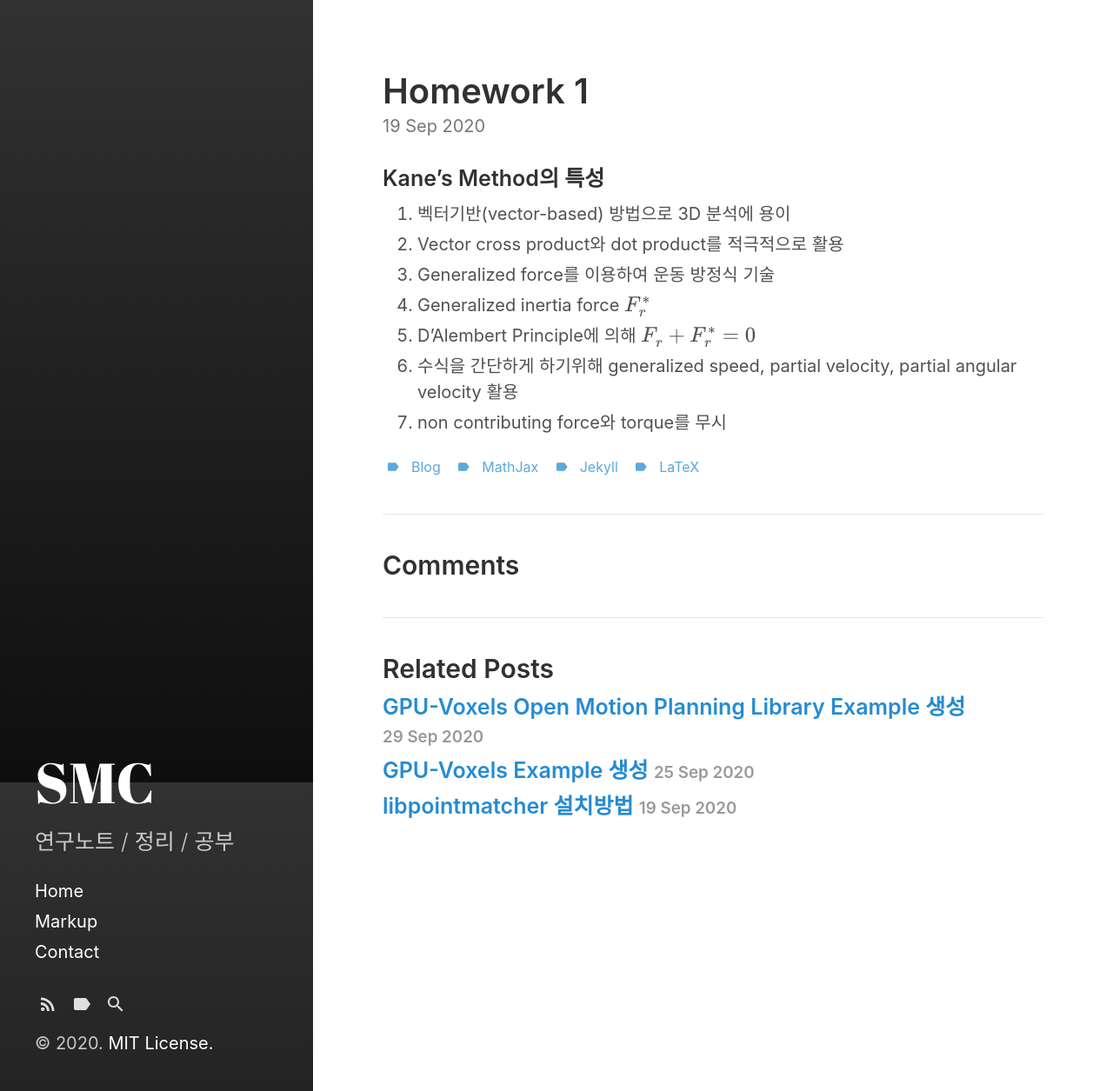
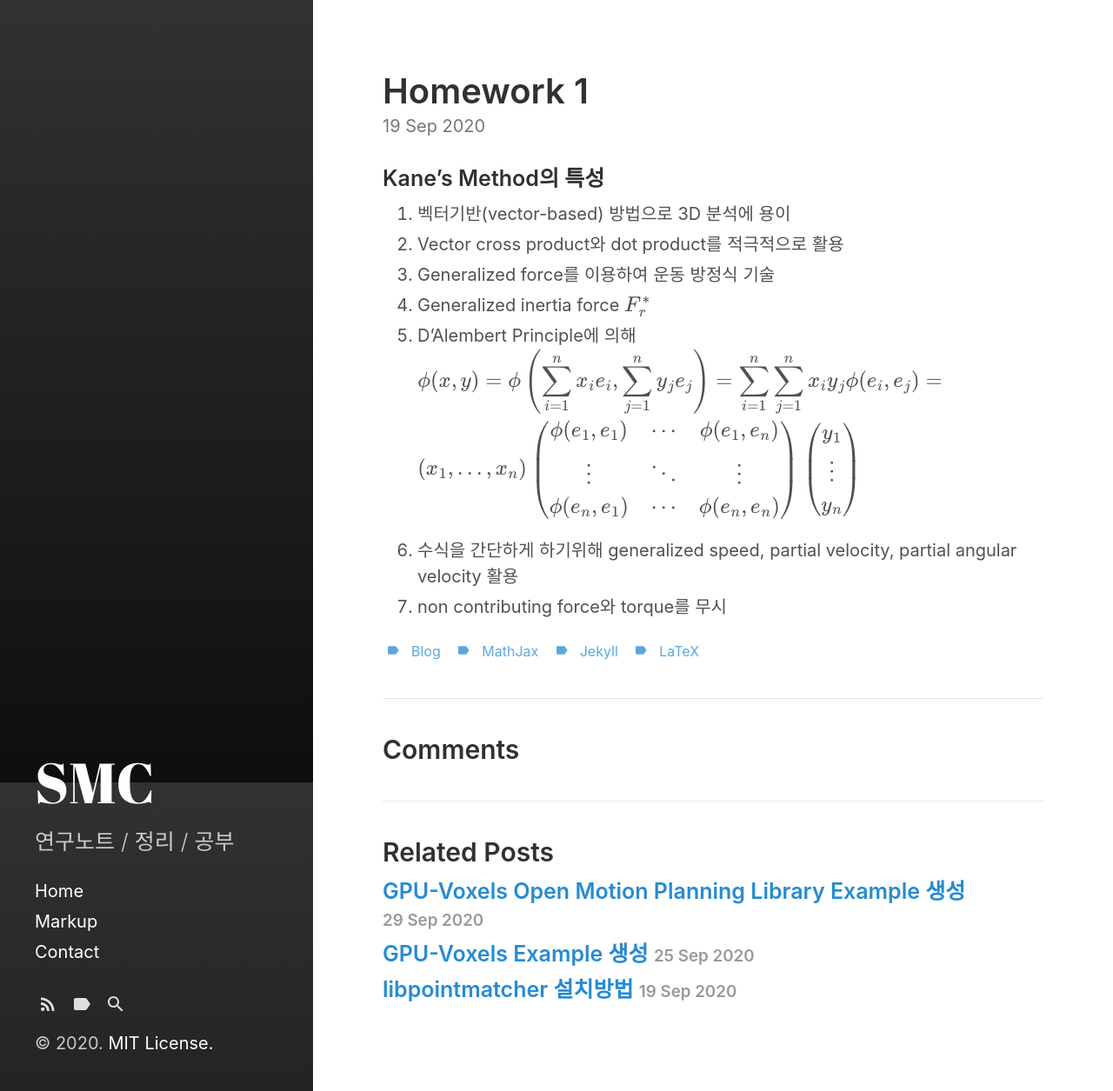
Before and after one commit to tjdalsckd/tjdalsckd.github.io, a Jekyll site: the page built from _posts/2020-09-19-근골격동적모델링_Homework1.md, in a window 1280 px wide and 1255 px high. Shown: the whole window at 87% size. Built offline with Jekyll 4.4.1, drawn with Linux system fonts in a browser that asks for light colours; our own code applies the rules of GitHub Pages for plain Markdown files; formulas are drawn with MathJax 3.

Commit message:
Update 2020-09-19-근골격동적모델링_Homework1.md

```diff
--- a/_posts/2020-09-19-근골격동적모델링_Homework1.md
+++ b/_posts/2020-09-19-근골격동적모델링_Homework1.md
@@ -13,6 +13,22 @@ use_math: true
 3. Generalized force를 이용하여 운동 방정식 기술
 4. Generalized inertia force ${F}^{*}_{r}$
 5. D'Alembert Principle에 의해
-   $$F^{}_{r}+F^{*}_{r}=0$$
+$$
+\begin{align*}
+  & \phi(x,y) = \phi \left(\sum_{i=1}^n x_ie_i, \sum_{j=1}^n y_je_j \right)
+  = \sum_{i=1}^n \sum_{j=1}^n x_i y_j \phi(e_i, e_j) = \\
+  & (x_1, \ldots, x_n) \left( \begin{array}{ccc}
+      \phi(e_1, e_1) & \cdots & \phi(e_1, e_n) \\
+      \vdots & \ddots & \vdots \\
+      \phi(e_n, e_1) & \cdots & \phi(e_n, e_n)
+    \end{array} \right)
+  \left( \begin{array}{c}
+      y_1 \\
+      \vdots \\
+      y_n
+    \end{array} \right)
+\end{align*}
+$$
+
 6. 수식을 간단하게 하기위해 generalized speed, partial velocity, partial angular velocity 활용
 7. non contributing force와 torque를 무시
```
